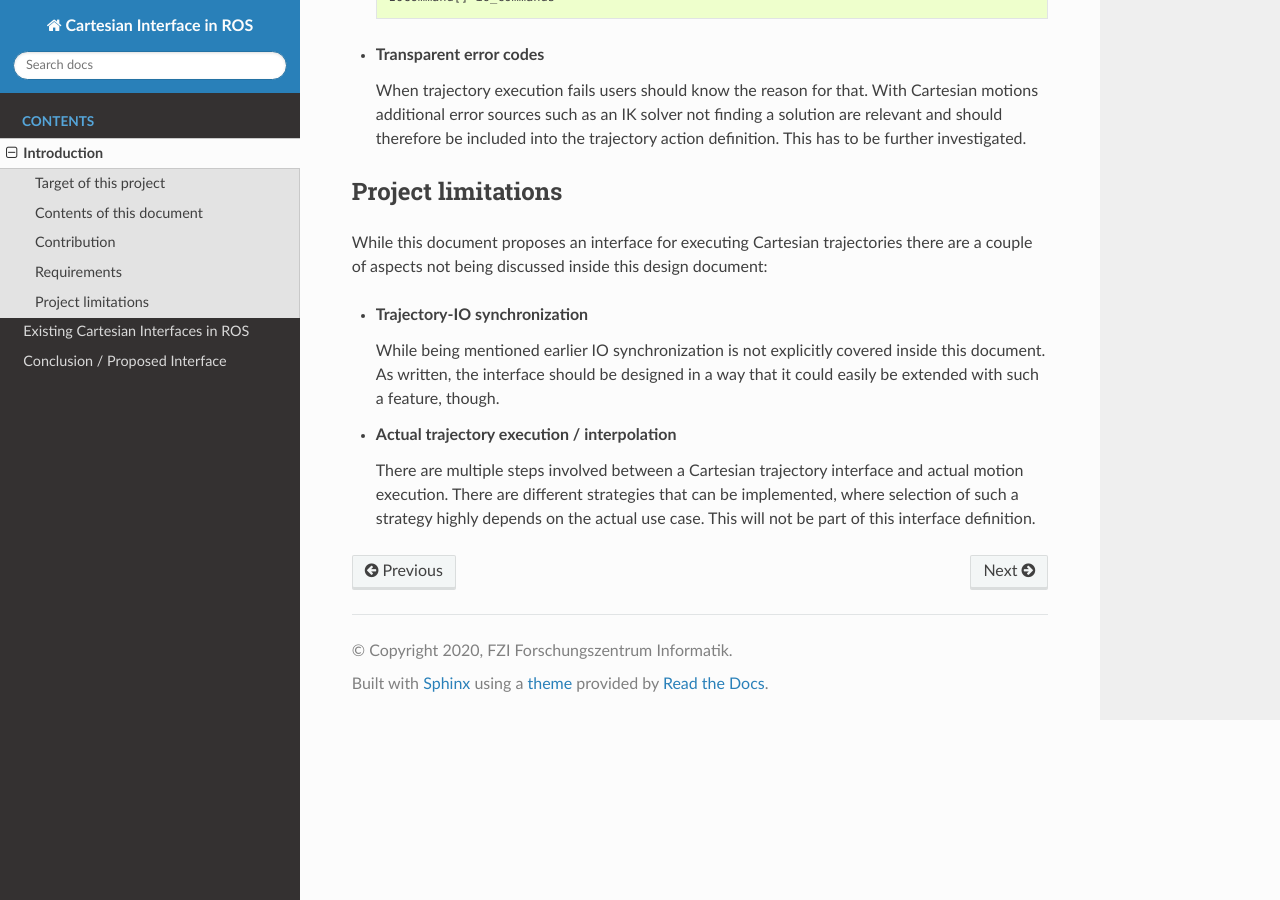
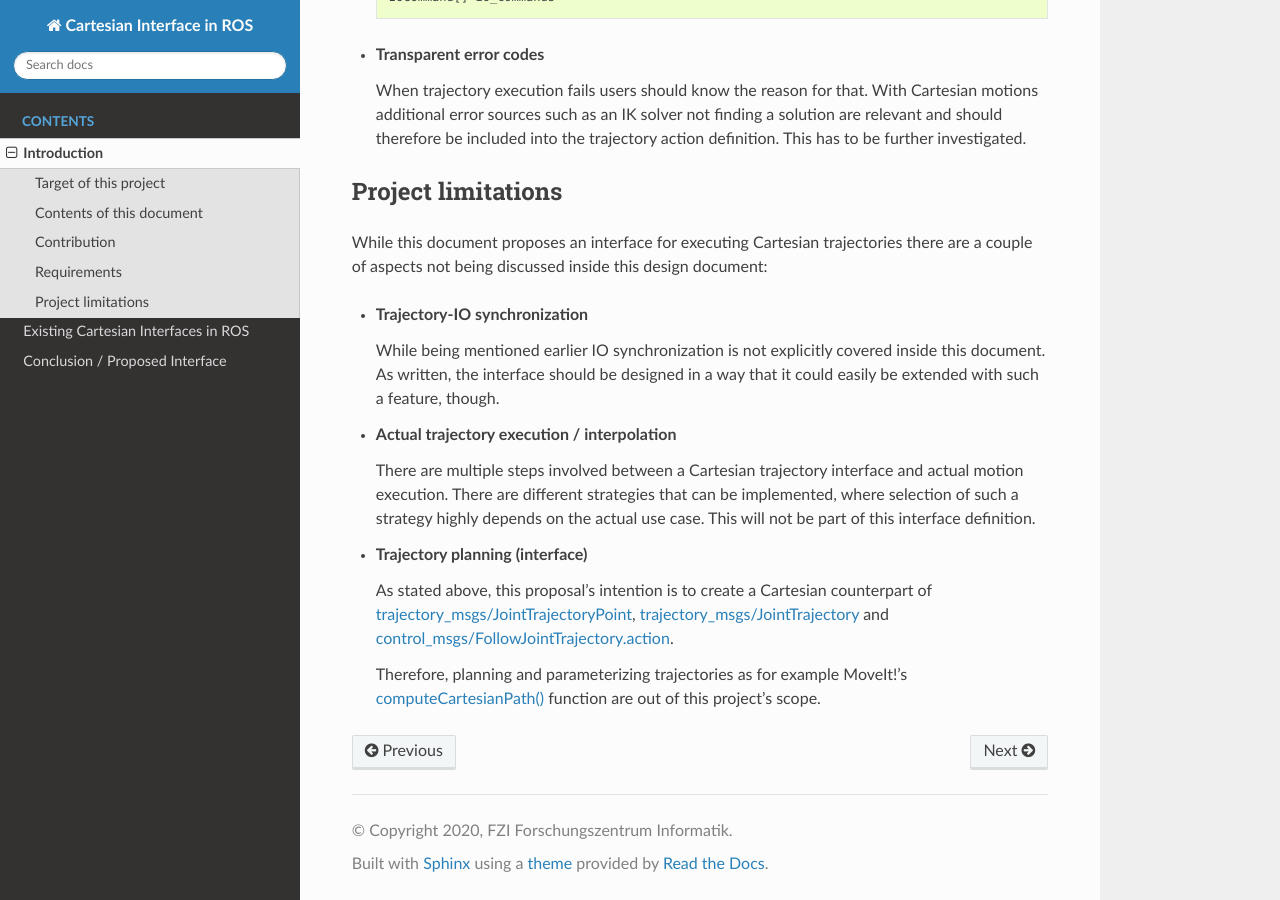
Before and after one commit to fzi-forschungszentrum-informatik/fzi_robot_interface_proposal, a Sphinx documentation site: the page built from source/introduction/index.rst, in a window 1280 px wide and 900 px high, scrolled down 1809 px. Built offline with Sphinx 7.4.7 and the Read the Docs theme 2.0.0, drawn with Linux system fonts in a browser that asks for light colours.

Commit message:
added a section about trajectory planning / parametrization

```diff
--- a/source/introduction/index.rst
+++ b/source/introduction/index.rst
@@ -106,3 +106,18 @@ aspects not being discussed inside this design document:
   execution. There are different strategies that can be implemented, where selection of such a
   strategy highly depends on the actual use case. This will not be part of this interface
   definition.
+
+* **Trajectory planning (interface)**
+
+  As stated above, this proposal's intention is to create a Cartesian counterpart of
+  `trajectory_msgs/JointTrajectoryPoint
+  <http://docs.ros.org/melodic/api/trajectory_msgs/html/msg/JointTrajectoryPoint.html>`_,
+  `trajectory_msgs/JointTrajectory
+  <http://docs.ros.org/melodic/api/trajectory_msgs/html/msg/JointTrajectory.html>`_ and
+  `control_msgs/FollowJointTrajectory.action
+  <http://docs.ros.org/api/control_msgs/html/action/FollowJointTrajectory.html>`_.
+
+  Therefore, planning and parameterizing trajectories as for example MoveIt!'s
+  `computeCartesianPath()
+  <http://docs.ros.org/api/moveit_ros_planning_interface/html/classmoveit_1_1planning__interface_1_1MoveGroupInterface.html#afd29c4dc55b10564102cf393cd38c71d>`_
+  function are out of this project's scope.
```
